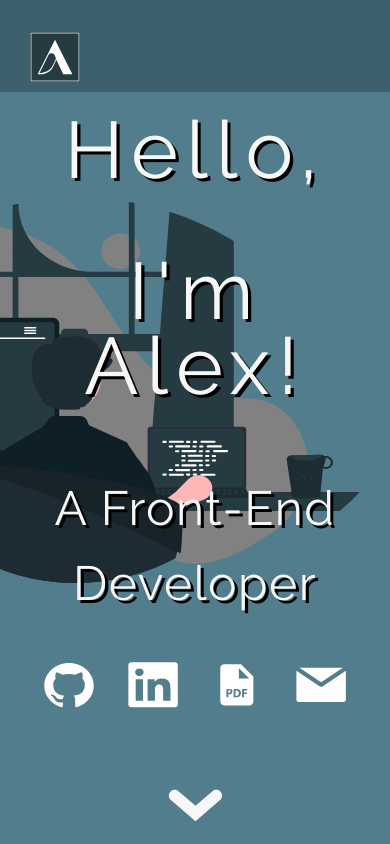
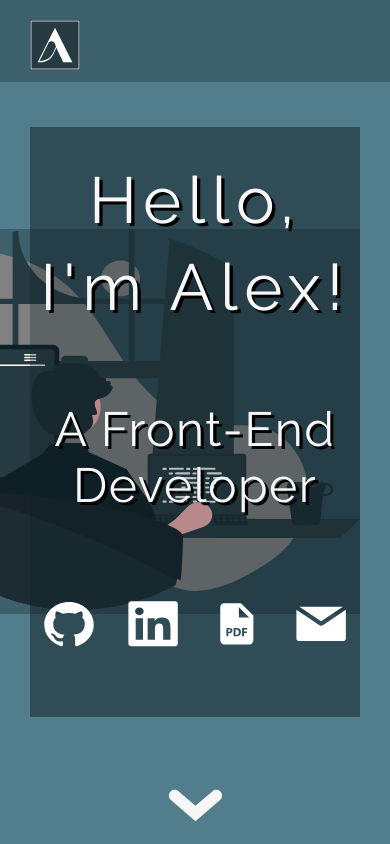
Before and after one commit to loweffort-alt/CodePortfolio, a React (Create React App) app: page / in a window 390 px wide. Shown: the top 844 px of the page. Built offline with nearby package versions, Linux system fonts and the light colour scheme.

Commit message:
Issue whit Home mobile lettering solved

```diff
--- a/src/App.js
+++ b/src/App.js
@@ -8,6 +8,7 @@ import styled from '@emotion/styled';
 const Container = styled.div`
   position: relative;
   box-sizing: content-box;
+  overflow-x: hidden;
 `
 
 function App() {
--- a/src/Components/About/About-body.js
+++ b/src/Components/About/About-body.js
@@ -20,8 +20,7 @@ const Container = styled.section`
 
 const Random = styled.div`
   position: absolute;
-  right: 0px;
-  z-index: 2;
+  left: 0px;
 `
 
 export const BodyAbout = () => {
--- a/src/Components/Header.js
+++ b/src/Components/Header.js
@@ -4,16 +4,19 @@ import { MenuOptions } from "./MenuOptions"
 
 const Container = styled.div`
   display: flex;
+  width: 100%;
   list-style: none;
+  box-sizing: border-box;
   background: rgba(14,31,38,0.3);
   justify-content: space-between;
-  position: sticky;
+  position: fixed;
   top: 0px;
   padding: 22px 67px 0px;
-  height: 70px;
+  height: 92px;
   z-index: 5;
   @media (max-width: 700px) {
-    padding: 22px 30px 0px;
+    padding: 10px 30px 0px;
+    height: 82px;
   }
 `
 
--- a/src/Components/Home/Home-body.js
+++ b/src/Components/Home/Home-body.js
@@ -6,17 +6,20 @@ const Container = styled.div`
   height: 60vh;
   display: flex;
   justify-content: space-between;
+  background: rgba(14,31,38,0.3);
   align-items: center;
   position: relative;
   @media (max-width: 700px) {
     height: 70vh;
-  }
+    background: rgba(14,31,38,0.3);
+  };
 `
 
 const Random = styled.div`
   position: absolute;
   right: 0px;
   z-index: 2;
+  background: rgba(14,31,38,0.3);
 `
 
 export const BodyHome = () => {
--- a/src/Components/Home/Home-text.js
+++ b/src/Components/Home/Home-text.js
@@ -1,17 +1,27 @@
 import styled from "@emotion/styled"
 import { LinksHome } from "./Home-links"
 
-const Font = styled.div`
+const Font = styled.section`
   font-family: Raleway;
   color: #f7f7f7;
   line-height: 56px;
   text-shadow: 0.2em 0.2em black;
+  background: rgba(14,31,38,0.3);
+  position: absolute;
+  left: 0px;
+  z-index: 3;
+  div {
+    display: flex;
+    flex-direction: column;
+    gap: 31px;
+  }
   h1 {
     font-size: 80px;
     font-style: normal;
     font-weight: normal;
     letter-spacing: 0.1em;
     text-transform: capitalize;
+    margin: 0px;
   };
   h2 {
     font-size: 48px;
@@ -20,16 +30,19 @@ const Font = styled.div`
     letter-spacing: 0.03em;
     text-transform: capitalize;
   };
-  position: absolute;
-  left: 0px;
-  z-index: 3;
   @media (max-width: 450px) {
-    line-height: 75px;
     text-align: center;
-  }
+    height: 100%;
+    justify-content: space-evenly;
+    display: flex;
+    flex-direction: column;
+    h1 {
+      font-size: 65px;
+    };
+  };
 `
 
-const Links = styled.div`
+const Links = styled.section`
   display: flex;
   gap: 34px;
   align-items: center;
@@ -40,8 +53,10 @@ const Links = styled.div`
 
 export const TextHome = () => {
   return <Font>
-    <h1>Hello,</h1>
-    <h1>I'm Alex!</h1>
+    <div>
+      <h1>Hello,</h1>
+      <h1>I'm Alex!</h1>
+    </div>
     <h2>A Front-End Developer</h2>
     <Links>
       <LinksHome logo={'Github'} link={'https://github.com/loweffort-alt'} />
--- a/src/Components/Home/Home.js
+++ b/src/Components/Home/Home.js
@@ -4,19 +4,20 @@ import { FooterHome } from './Home-footer'
 
 const Container = styled.section`
   background-color: var(--blue-three);
+  box-sizing: border-box;
   padding: 0px 67px;
   margin: 0px;
-  margin-top: -92px;
   display: flex;
   flex-direction: column;
   justify-content: space-between;
   height: 100vh;
   @media (max-width: 700px) {
-    padding: 0px 30px
+    padding: 0px 30px;
   }
 `
 
 const Ghost = styled.div`
+  height: 55px;
 `
 
 export const Home = () => {
```
